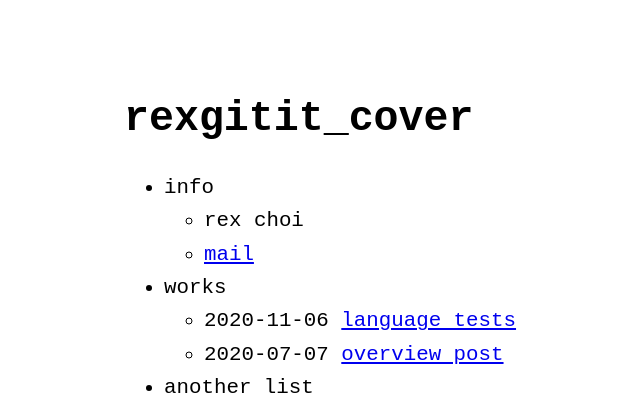
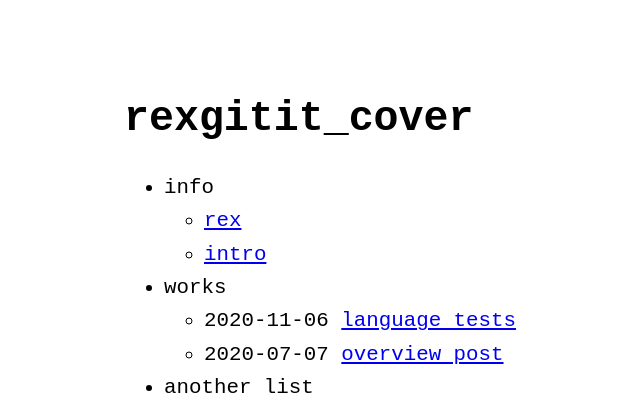
Before and after one commit to rexgitit/rexgitit.github.io, a Jekyll site: the page built from index.md, in a window 1280 px wide. Shown: the top 401 px of the page, without its empty margins (196-836 px from the left). Built offline with Jekyll 4.4.1, drawn with Linux system fonts in a browser that asks for light colours.

Commit message:
Update menu.yml

```diff
--- a/_data/menu.yml
+++ b/_data/menu.yml
@@ -5,10 +5,10 @@ entries:
   - title: info
     url: false
     entries:
-      - title: rex choi
-        url: false
-      - title: mail
+      - title: rex
         url: mailto:rexist@gmail.com
+      - title: intro
+        url: about
 
   - title: works
     post_list: true
```
